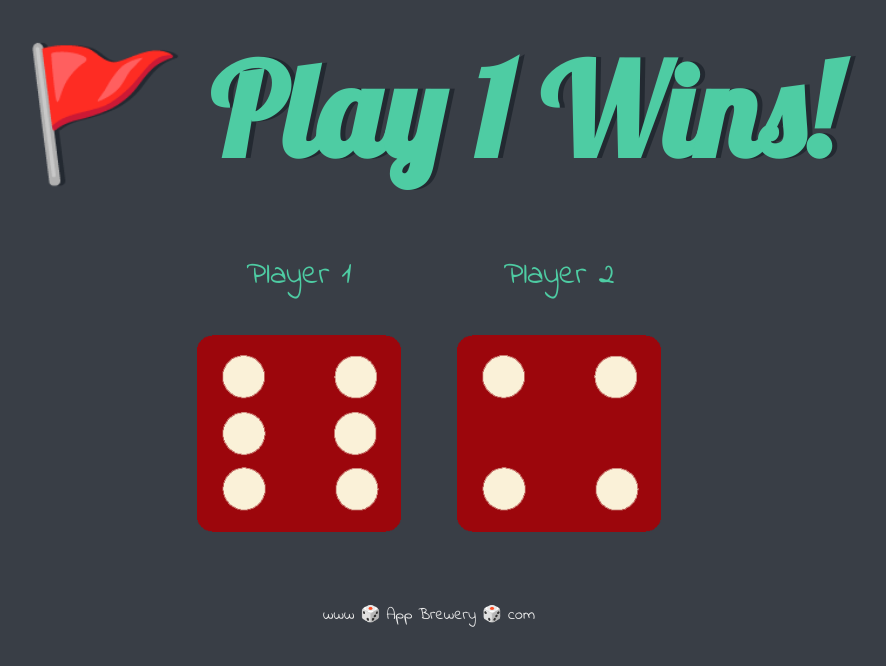
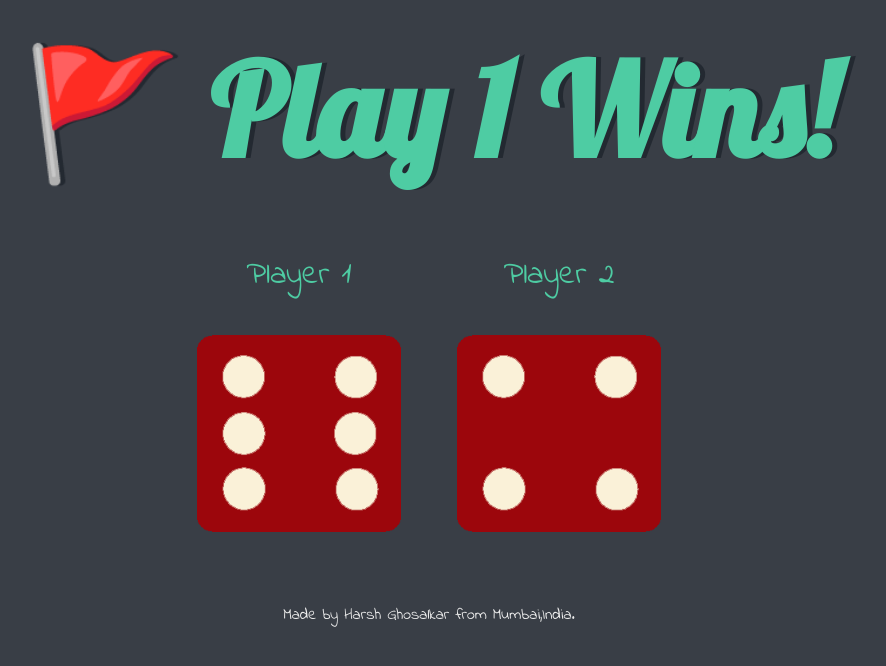
Before and after one commit to HarshDilipGhosalkar/DiceGame, a plain HTML site: page index.html in a window 1280 px wide. Shown: the whole page, without its empty margins (211-1097 px from the left). Drawn offline with Linux system fonts and the light colour scheme.

Commit message:
Update index.html

```diff
--- a/index.html
+++ b/index.html
@@ -29,6 +29,6 @@
       </body>
 
       <footer>
-        www 🎲 App Brewery 🎲 com
+        Made by Harsh Ghosalkar from Mumbai,India.
       </footer>
     </html>
```
